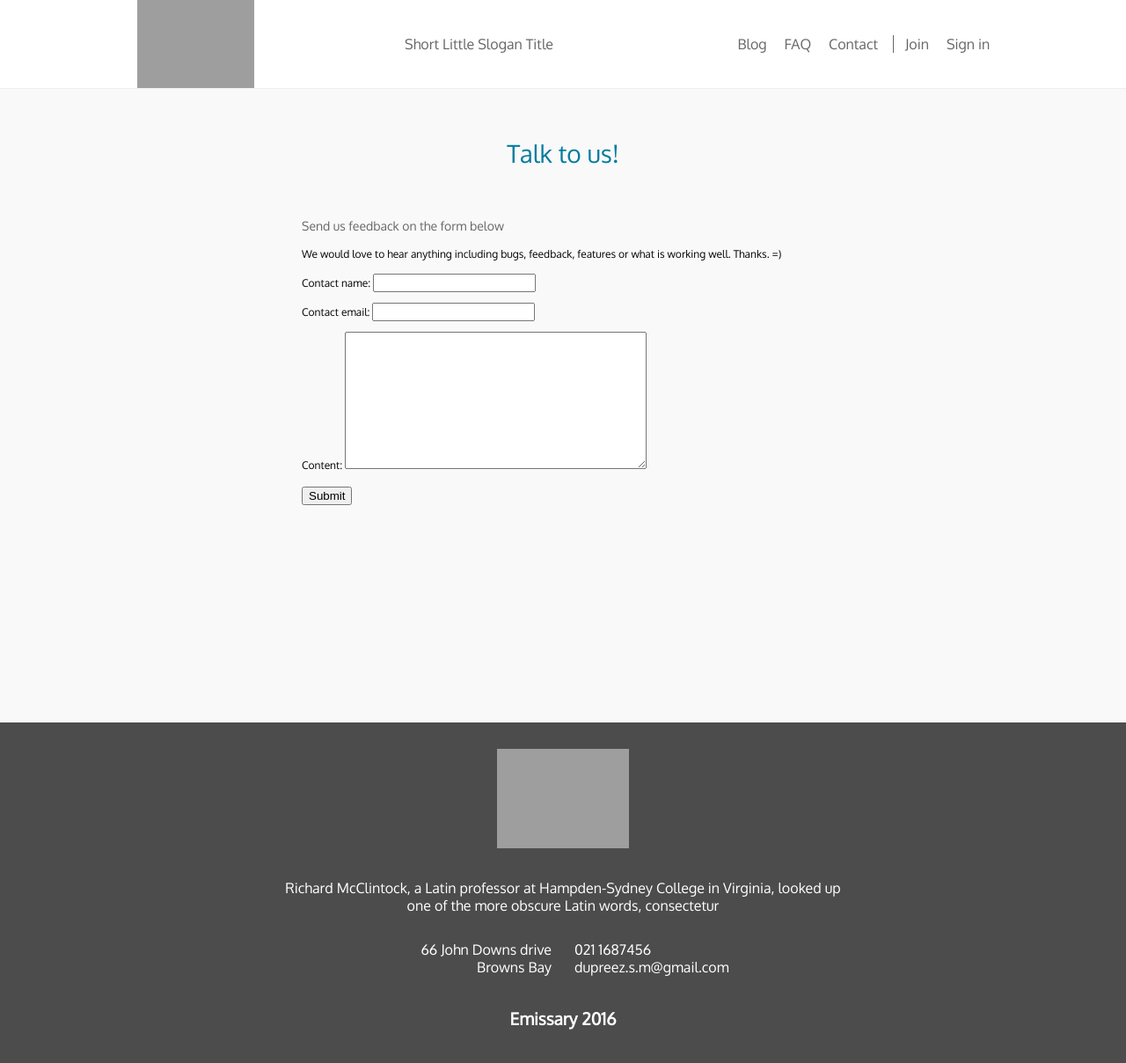
After one commit to SDupZ/emissary, a Django app: page /contact/ in a window 1280 px wide. The commit adds this page. Shown: the whole page at 88% size. Run offline with Django 3.2, Linux system fonts and the light colour scheme; some libraries are stand-ins or nearby versions; grey boxes are pictures that could not be loaded.

Commit message:
Added a contactus form

```diff
--- a/default/admin.py
+++ b/default/admin.py
@@ -1,8 +1,11 @@
 from django.conf import settings
 from django.contrib import admin
 
-from default.models import FAQItem
+from default.models import FAQItem, ContactMessage
 
 class FAQItemInline(admin.StackedInline):
     model = FAQItem
     extra = 0
+
+
+admin.site.register(ContactMessage)
--- /dev/null
+++ b/default/forms.py
@@ -0,0 +1,8 @@
+from django.forms import ModelForm
+from default.models import ContactMessage
+
+
+class ContactForm(ModelForm):
+    class Meta:
+        model = ContactMessage
+        fields = ['contact_name', 'contact_email', 'content']
--- a/default/models.py
+++ b/default/models.py
@@ -18,3 +18,15 @@ class FAQItem(models.Model):
 
     class Meta:
         verbose_name = "FAQ Item"
+
+
+class ContactMessage(models.Model):
+    contact_name = models.CharField(max_length=100)
+    contact_email = models.EmailField()
+    content = models.TextField()
+
+    def __unicode__(self):
+        return "Message from " + self.contact_name
+
+    class Meta:
+        verbose_name = "Contact Form Message"
--- a/default/views.py
+++ b/default/views.py
@@ -1,5 +1,6 @@
 from django.shortcuts import render
 from site_settings.models import FAQPageSettings
+from default.forms import ContactForm
 
 def home(request):
     template = 'index.html'
@@ -9,6 +10,25 @@ def home(request):
 def blog(request):
     template = 'blog.html'
     context = {}
+    return render(request, template, context)
+
+def contact(request):
+    template = 'contact.html'
+    form_class = ContactForm
+
+    if request.method == 'POST':
+        form = form_class(data=request.POST)
+
+        if form.is_valid():
+            # contact_name = request.POST.get('contact_name', '')
+            # contact_email = request.POST.get('contact_email', '')
+            # form_content = request.POST.get('content', '')
+
+            form.save()
+
+    context = {
+        'form': form_class,
+    }
     return render(request, template, context)
 
 def faq(request):
--- a/emissary/urls.py
+++ b/emissary/urls.py
@@ -1,7 +1,7 @@
 from django.conf.urls import url
 from django.contrib import admin
 
-from default.views import home, blog, faq
+from default.views import home, blog, faq, contact
 
 urlpatterns = [
     url(r'^admin/', admin.site.urls),
@@ -10,4 +10,5 @@ urlpatterns = [
 
     url(r'^blog/$', blog, name='blog'),
     url(r'^faq/$', faq, name='faq'),
+    url(r'^contact/$', contact, name='contact'),
 ]
--- a/static/css/main.css
+++ b/static/css/main.css
@@ -2459,7 +2459,7 @@ body {
   padding-left: 26px;
   padding-right: 26px; }
 
-.container__faq-page {
+.container--thin {
   max-width: 594px; }
 
 h1 {
@@ -2473,8 +2473,8 @@ h1 {
   color: #017C9D;
   margin: 55px auto; }
 
-.heading__faq-question {
-  display: inline-block;
+.heading__content {
+  display: block;
   font-size: 14px;
   font-weight: 500;
   color: #666666; }
@@ -2626,12 +2626,15 @@ div.menu {
   height: 100%;
   width: 100%; }
 
+.menu-splitL.animate, .menu-splitR.animate {
+  top: 90px; }
+
 .menu-splitL, .menu-splitR {
   overflow: hidden;
   position: absolute;
   margin: 0;
   padding: 0;
-  top: 90px;
+  top: 100%;
   left: 0px;
   width: 50%;
   z-index: 10; }
@@ -2876,6 +2879,10 @@ p {
   overflow-y: hidden;
   height: 100%; }
 
+.page {
+  background-color: #F9F9F9;
+  min-height: 90vh; }
+
 .homepage-section-jumbotron {
   background-size: cover;
   background-position: center center;
@@ -2930,14 +2937,6 @@ p {
   text-align: center;
   padding-top: 60px;
   padding-bottom: 100px; }
-
-.blog-page {
-  background-color: #297F7A;
-  height: 100vh; }
-
-.faq-page {
-  background-color: #F9F9F9;
-  min-height: 90vh; }
 
 .faq-list {
   list-style-type: none;
--- a/static/js/src/handleMenu.js
+++ b/static/js/src/handleMenu.js
@@ -24,6 +24,8 @@
         //Show Menu
         menuIcon.addClass("is-active");
         $('div.menu-bg').addClass('animate');
+        $('.menu-splitL').addClass('animate');
+        $('.menu-splitR').addClass('animate');
         $('.menu li').addClass('animate');
         body.addClass("noscroll");
     }
@@ -34,6 +36,8 @@
 
         menuIcon.removeClass("is-active");
         $('.menu li').removeClass('animate');
+        $('.menu-splitL').removeClass('animate');
+        $('.menu-splitR').removeClass('animate');
         setTimeout(function(){
             $('div.menu-bg').removeClass('animate');
         }, 100);
--- a/static/sass/base/_layout.scss
+++ b/static/sass/base/_layout.scss
@@ -8,6 +8,6 @@
     padding-right: $gutter;
 }
 
-.container__faq-page {
+.container--thin {
     max-width: 594px;
 }
--- a/static/sass/components/_headings.scss
+++ b/static/sass/components/_headings.scss
@@ -12,8 +12,8 @@ h1 {
 }
 
 
-.heading__faq-question {
-    display: inline-block;
+.heading__content {
+    display: block;
     font-size: 14px;
     font-weight: 500;
     color: $grey;
--- a/static/sass/components/_menu.scss
+++ b/static/sass/components/_menu.scss
@@ -34,12 +34,16 @@ div.menu {
   	width: 100%;
 }
 
+.menu-splitL.animate, .menu-splitR.animate {
+    top: 90px;
+}
+
 .menu-splitL, .menu-splitR{
   	overflow:hidden;
   	position: absolute;
     margin: 0;
     padding: 0;
-  	top: 90px;
+  	top: 100%;
   	left: 0px;
   	width: 50%;
     z-index: 10;
--- a/static/sass/main.scss
+++ b/static/sass/main.scss
@@ -29,9 +29,11 @@
 @import 'helpers/helpers';
 
 // Pages
+@import 'pages/default';
 @import 'pages/homepage';
 @import 'pages/blog';
 @import 'pages/faq';
+@import 'pages/contact';
 
 // It's a shame to put code here !
 @import 'shame';
--- a/static/sass/pages/_blog.scss
+++ b/static/sass/pages/_blog.scss
@@ -1,4 +1,2 @@
-.blog-page {
-    background-color: $green--deep;
-    height:100vh;
+.page--blog {
 }
--- /dev/null
+++ b/static/sass/pages/_contact.scss
@@ -0,0 +1,2 @@
+.page--contact {
+}
--- /dev/null
+++ b/static/sass/pages/_default.scss
@@ -0,0 +1,4 @@
+.page {
+    background-color: $greyBg;
+    min-height: 90vh;
+}
--- a/static/sass/pages/_faq.scss
+++ b/static/sass/pages/_faq.scss
@@ -1,12 +1,6 @@
-.faq-page {
-    background-color: $greyBg;
-    min-height: 90vh;
+.page--faq {
 }
 
-// .faq-list--item {
-//     padding: 10px 0 10px 60px;
-// }
-//
 .faq-list {
     list-style-type: none;
     margin: 0;
--- a/templates/blog.html
+++ b/templates/blog.html
@@ -1,7 +1,11 @@
 {% extends "base.html" %}
 
+{% block header %}
+    {% include 'includes/_header.html' with color="white" %}
+{% endblock %}
+
 {% block main-content %}
-    <div class="blog-page">
+    <div class="page page--blog">
         <div class="container">
 
 
--- /dev/null
+++ b/templates/contact.html
@@ -0,0 +1,28 @@
+{% extends "base.html" %}
+
+{% block header %}
+    {% include 'includes/_header.html' with color="white" %}
+{% endblock %}
+
+{% block main-content %}
+    <div class="page page--contact">
+        <div class="container container--thin">
+            <div class="heading__page">
+                Talk to us!
+            </div>
+
+            <div class="heading__content">
+                Send us feedback on the form below
+            </div>
+
+            <p>We would love to hear anything including bugs, feedback, features or what is working well. Thanks. =)</p>
+
+            <form role="form" action="" method="post">
+                {% csrf_token %}
+                {{ form.as_p }}
+                <button type="submit">Submit</button>
+            </form>
+
+        </div>
+    </div>
+{% endblock main-content %}
--- a/templates/faq.html
+++ b/templates/faq.html
@@ -5,8 +5,8 @@
 {% endblock %}
 
 {% block main-content %}
-    <div class="faq-page">
-        <div class="container container__faq-page">
+    <div class="page page--faq">
+        <div class="container container--thin">
 
             <div class="heading__page">
                 {{ heading }}
@@ -15,7 +15,7 @@
             <ol class="faq-list">
                 {% for faq in faqs %}
                     <li class="list__item">
-                        <div class="heading__faq-question">
+                        <div class="heading__content">
                             {{ faq.question }}
                         </div>
                         <p>{{ faq.answer|safe }}</p>
--- a/templates/includes/_header.html
+++ b/templates/includes/_header.html
@@ -25,9 +25,9 @@
             <nav class="nav">
                 <!-- Desktop -->
                 <ul class="nav__list">
-                    <li class="nav__item"><a class="nav__item__content" href="{% url 'home' %}">Home</a></li>
                     <li class="nav__item"><a class="nav__item__content" href="{% url 'blog' %}">Blog</a></li>
                     <li class="nav__item"><a class="nav__item__content" href="{% url 'faq' %}">FAQ</a></li>
+                    <li class="nav__item"><a class="nav__item__content" href="{% url 'contact' %}">Contact</a></li>
                     <li class="nav__item divider-vertical"></li>
                     <li class="nav__item"><a class="nav__item__content" href="#">Join</a></li>
                     <li class="nav__item"><a class="nav__item__content" href="#">Sign in</a></li>
@@ -40,16 +40,16 @@
 <div class="menu-bg {% if color == 'white' %}menu-bg--white-nav{% endif %}"></div>
 <div class="menu {% if color == 'white' %}menu--white-nav{% endif %}">
     <ul class="menu-splitL">
-        <li><a href="{% url 'home' %}">Home</a></li>
         <li><a href="{% url 'blog' %}">Blog</a></li>
         <li><a href="{% url 'faq' %}">FAQ</a></li>
+        <li><a href="{% url 'contact' %}">Contact</a></li>
         <li><a href="">Join</a></li>
         <li><a href="">Sign in</a></li>
     </ul>
     <ul class="menu-splitR">
-        <li><a href="{% url 'home' %}">Home</a></li>
         <li><a href="{% url 'blog' %}">Blog</a></li>
         <li><a href="{% url 'faq' %}">FAQ</a></li>
+        <li><a href="{% url 'contact' %}">Contact</a></li>
         <li><a href="">Join</a></li>
         <li><a href="">Sign in</a></li>
     </ul>
```
Also changed, not shown: default/migrations/0007_contactmessage.py (added).
